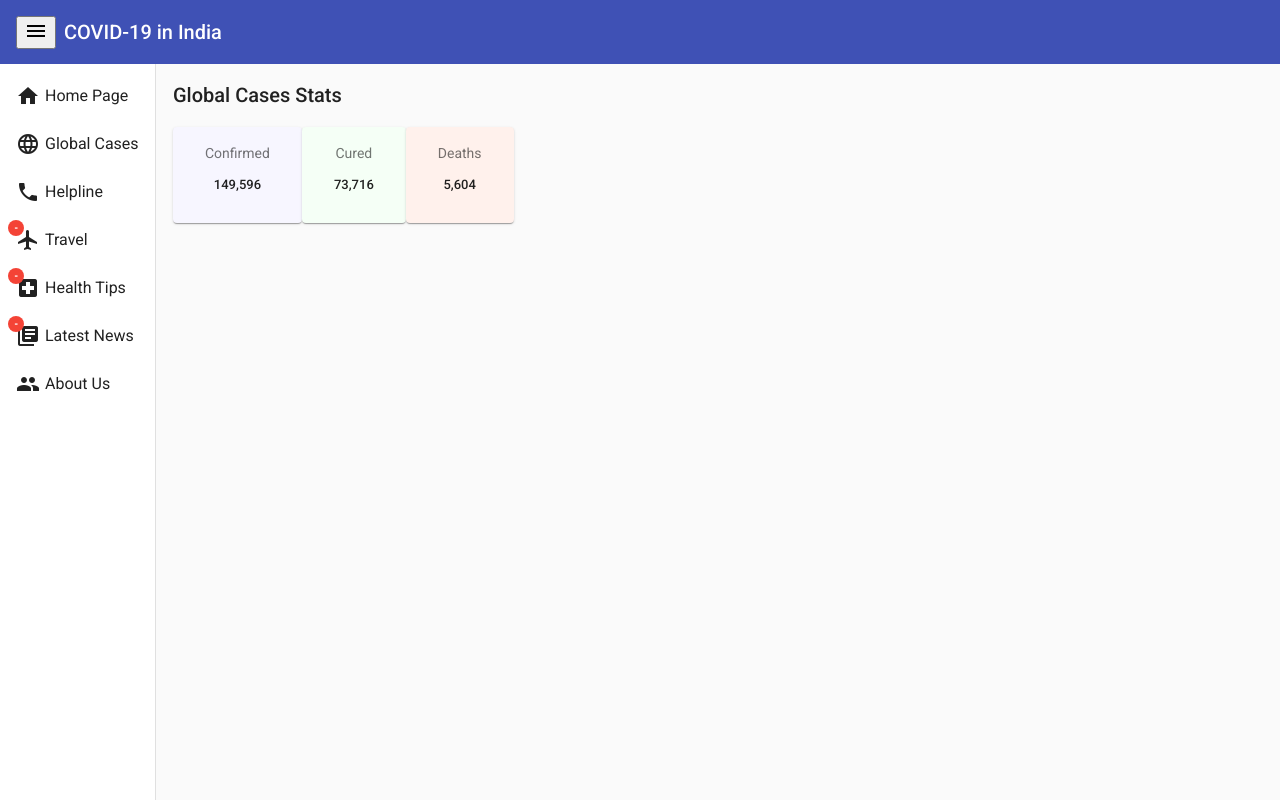
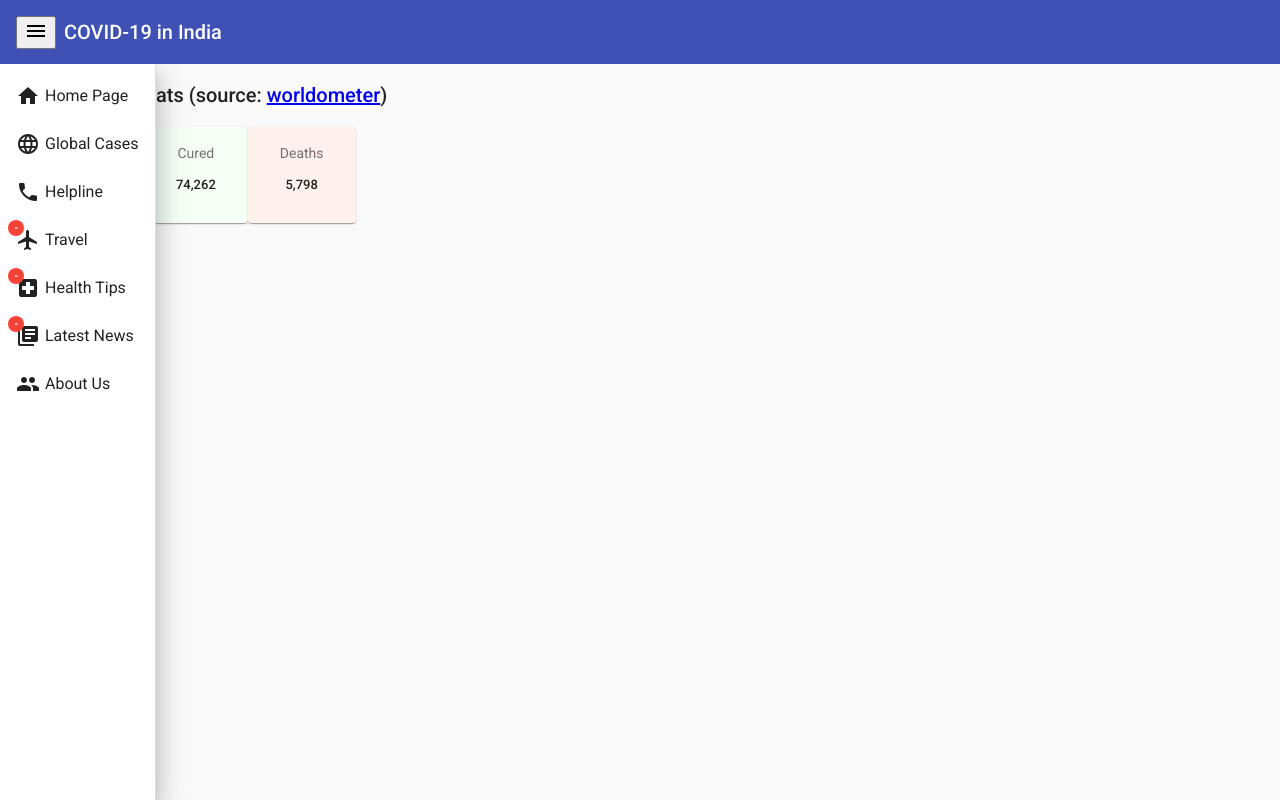
Before and after one commit to aneezbacker/corona-dashboard-ui, an Angular app: page /global-cases in a window 1280 px wide. Built offline with nearby package versions, Linux system fonts and the light colour scheme.

Commit message:
- added tabbed containers for map and tabular data - added source info - updated stats

```diff
--- a/src/app/app.module.ts
+++ b/src/app/app.module.ts
@@ -25,6 +25,7 @@ import {MatCardModule} from '@angular/material/card';
 import {MatTableModule} from '@angular/material/table';
 import {MatSortModule} from '@angular/material/sort';
 import {MatBadgeModule} from '@angular/material/badge';
+import {MatTabsModule} from '@angular/material/tabs';
 
 
 @NgModule({
@@ -53,7 +54,8 @@ import {MatBadgeModule} from '@angular/material/badge';
     MatCardModule,
     MatTableModule,
     MatSortModule,
-    MatBadgeModule
+    MatBadgeModule,
+    MatTabsModule
   ],
   providers: [],
   bootstrap: [AppComponent]
--- a/src/app/global-cases/global-cases.component.html
+++ b/src/app/global-cases/global-cases.component.html
@@ -1,7 +1,7 @@
 <div class="parent-container">
   <section class="mat-typography">
     <div>
-      <h2>Global Cases Stats</h2>
+      <h2>Global Cases Stats <span class="small-font">(source: <a href="https://www.worldometers.info/coronavirus/" target="_blank">worldometer</a>)</span></h2>
 
       <!-- Global Summary STARTS -->
       <div style='display: inline-block;'>
--- a/src/app/home-page/home-page.component.css
+++ b/src/app/home-page/home-page.component.css
@@ -25,3 +25,7 @@ mat-table {
 .mat-row:nth-child(odd) {
   background-color: #fbfbfb;
 }
+
+.small-font{
+  font-size: x-small;
+}
--- a/src/app/home-page/home-page.component.html
+++ b/src/app/home-page/home-page.component.html
@@ -3,16 +3,21 @@
 
     <!-- India Summary STARTS -->
     <div>
-      <h2>All India COVID-19 Stats</h2>
+      <h2>All India COVID-19 Cases <span class="small-font">(source: <a href="https://www.mohfw.gov.in/" target="_blank">Govt. of India</a>)</span></h2>
       <div style='display: inline-block;'>
         <app-summary-data-box dataSrc="summaryIndia"></app-summary-data-box>
       </div>
     </div>
     <!-- India Summary ENDS -->
 
+    <div>
+      <h2>State-wise Cases</h2>
+      <mat-tab-group animationDuration="0ms" dynamicHeight="true">
+        <mat-tab label="Tabular">
+          <ng-template matTabContent>
+
             <!-- state wise break down STARTS -->
             <div>
-      <h2>State-wise Stats</h2>
               <table mat-table [dataSource]="dataSource" matSort class="mat-elevation-z8">
 
                 <!-- State name Column -->
@@ -46,9 +51,22 @@
             </div>
             <!-- state wise break down ENDS -->
 
+          </ng-template>
+        </mat-tab>
 
+        <mat-tab label="Interactive Map">
+          <ng-template matTabContent>
+
+            <!-- Interactive Map STARTS -->
             <div class="map-container">
               <iframe src='https://public.flourish.studio/visualisation/1579013/embed' frameborder='0' scrolling='no' style='width:100%;height:600px;'></iframe><div style='width:100%!;margin-top:4px!important;text-align:right!important;'><a class='flourish-credit' href='https://public.flourish.studio/visualisation/1579013/?utm_source=embed&utm_campaign=visualisation/1579013' target='_top' style='text-decoration:none!important'><img alt='Made with Flourish' src='https://public.flourish.studio/resources/made_with_flourish.svg' style='width:105px!important;height:16px!important;border:none!important;margin:0!important;'> </a></div>
+              <span class="small-font">*J&K and Ladakh figures have been merged due to technical limitations</span>
+            </div>
+            <!-- Interactive Map ENDS -->
+
+          </ng-template>
+        </mat-tab>
+      </mat-tab-group>
     </div>
 
   </section>
--- a/src/app/latest-news/latest-news.component.html
+++ b/src/app/latest-news/latest-news.component.html
@@ -1,6 +1,6 @@
 <div class="parent-container">
   <section class="mat-typography">
-    <h1>Latesh NEWS</h1>
+    <h1>Latest NEWS</h1>
     <img src="./assets/images/wip.png" alt="Work In Progress">
   </section>
 </div>
--- a/src/assets/data/summaryGlobal.json
+++ b/src/assets/data/summaryGlobal.json
@@ -1,5 +1,5 @@
 {
-  "confirmed": 149596,
-  "cured": 73716,
-  "deaths": 5604
+  "confirmed": 154241,
+  "cured": 74262,
+  "deaths": 5798
 }
```
Lines whose indentation alone changed are shown as unchanged.
